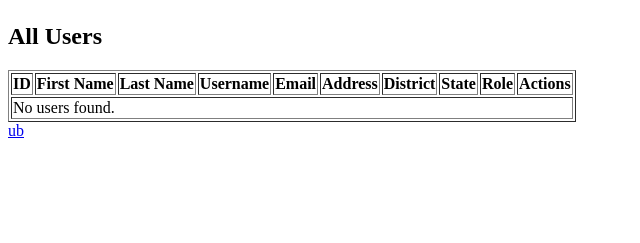
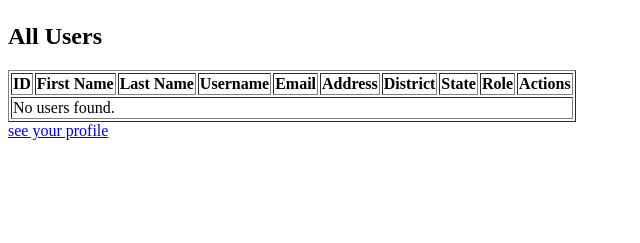
Before and after one commit to Rudra616/usermanagement, a Django app: template app/templates/admin.html in a window 1280 px wide. Shown: the part 57-300 px from the top of the page, without its empty margins (0-640 px from the left). Run offline with Django 5.2, Linux system fonts and the light colour scheme; the template is opened without the code that fills it, so the values that code supplies are empty.

Commit message:
admin page

```diff
--- a/app/templates/admin.html
+++ b/app/templates/admin.html
@@ -43,7 +43,7 @@
             <tr><td colspan="10">No users found.</td></tr>
             {% endfor %}
     </table>
-    <a href="{% url 'update_profile' %}">ub</a>
+    <a href="{% url 'update_profile' %}">see your profile</a>
 
 </body>
 </html>
```
